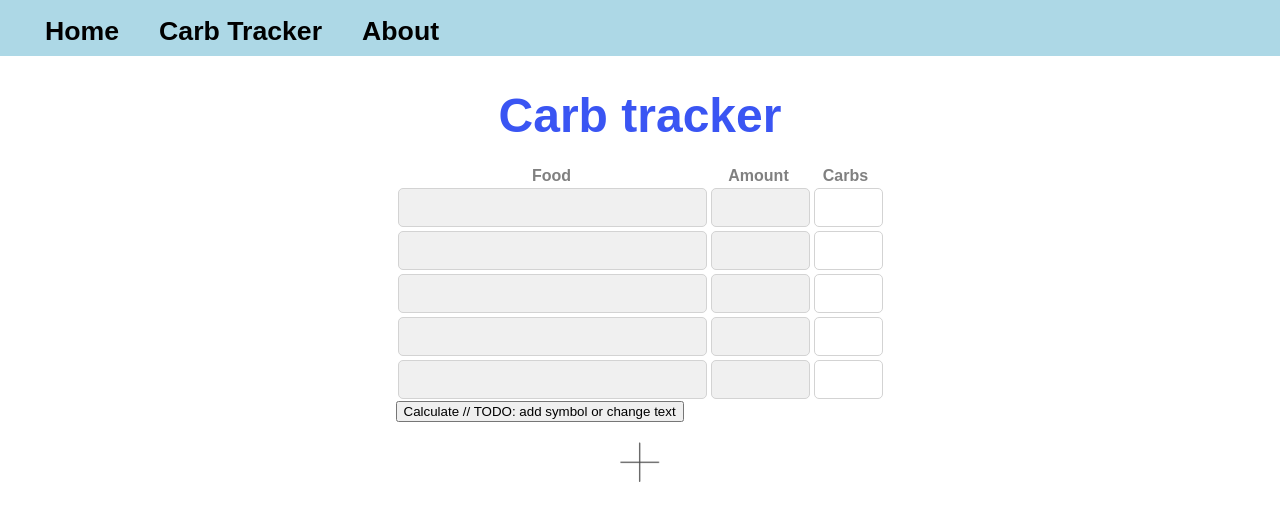
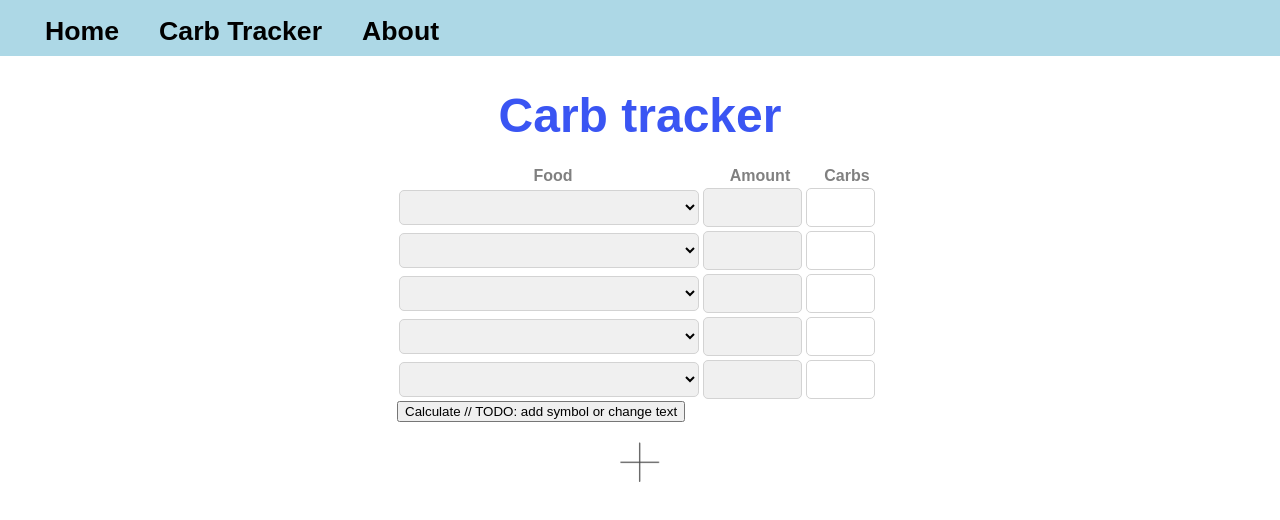
Before and after one commit to hydrol0x/T1D_website, a React (Create React App) app: page /tracker in a window 1280 px wide. Shown: the top 520 px of the page. Built offline with nearby package versions, Linux system fonts and the light colour scheme.

Commit message:
Dropdown in carb tracker

```diff
--- a/src/components/FormElement.js
+++ b/src/components/FormElement.js
@@ -4,7 +4,15 @@ const FormElement = ({ key, id }) => {
   return (
     <div className="FormElement">
       <div className="inputDiv" id="foodDiv">
-        <input id={`${id}food`} type="text" className="food" />
+        <select id={`${id}food`} className="food">
+          {/* TODO: unhardcode values, pass in through json */}
+          <option value="default"> </option>
+          <option value="apple">Apple</option>
+          <option value="rice">Rice</option>
+          <option value="banana">Banana</option>
+          <option value="orange">Orange</option>
+          <option value="bread">Bread</option>
+        </select>
       </div>
       <div className="inputDiv" id="weightDiv">
         <input id={`${id}weight`} type="text" className="weight" />
--- a/src/css/formElement.css
+++ b/src/css/formElement.css
@@ -1,4 +1,12 @@
 input {
+    margin:2px;
+    height:35px;
+    border-radius: 5px;
+    border: lightgray thin solid;
+    padding-left: 5px;
+}
+
+select {
     margin:2px;
     height:35px;
     border-radius: 5px;
```
